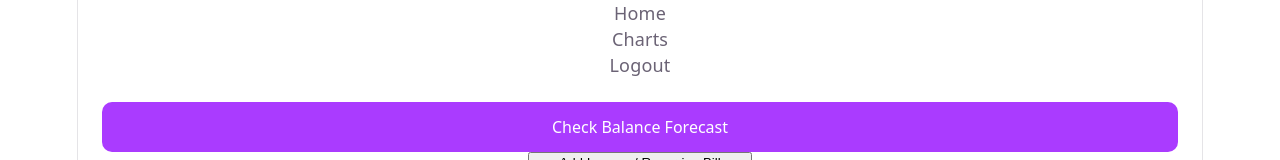
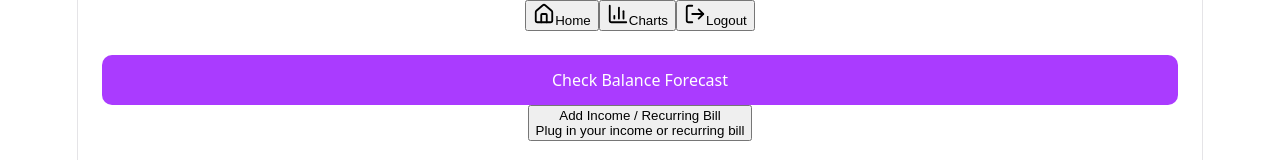
Before and after one commit to excelyynxl-a11y/sapu, a React (Vite) app in the folder frontend/: page /home in a window 1280 px wide. Shown: the top 160 px of the page. Built offline with nearby package versions, Linux system fonts and the light colour scheme; no server answers.

Commit message:
feat(navbar): Navbar component at bottom with home, chart, logout buttons

```diff
--- a/frontend/src/components/Navbar.jsx
+++ b/frontend/src/components/Navbar.jsx
@@ -1,21 +1,52 @@
-import React from 'react'
+import { useLocation, useNavigate } from 'react-router-dom'
+import { Home, BarChart3, LogOut } from 'lucide-react'
+import { useAuthStore } from '../store/useAuthStore'
 
 function Navbar() {
-  // displayed at bottom of page
-  // hidden in landing, login, register page
+  const location = useLocation()
+  const navigate = useNavigate()
+  const { logout } = useAuthStore()
+
+  const hiddenPaths = ['/', '/login', '/signup']
+  if (hiddenPaths.includes(location.pathname)) {
+    return null
+  }
+
+  const handleLogout = async () => {
+    try {
+      await logout()
+      navigate('/')
+    } catch (error) {
+      console.log('Error in logout:', error)
+    }
+  }
 
   return (
-    <div>
-      <div>
-        Home
-      </div>
-      <div>
-        Charts
-      </div>
-      <div>
-        Logout
-      </div>
-    </div>
+    <nav className="navbar">
+      {/* home button */}
+      <button
+        className={`nav-item ${location.pathname === '/home' ? 'active' : ''}`}
+        onClick={() => navigate('/home')}
+      >
+        <Home size={22} />
+        <span>Home</span>
+      </button>
+
+      {/* chart button */}
+      <button
+        className={`nav-item ${location.pathname === '/chart' ? 'active' : ''}`}
+        onClick={() => navigate('/chart')}
+      >
+        <BarChart3 size={22} />
+        <span>Charts</span>
+      </button>
+
+      {/* logout button */}
+      <button className="nav-item" onClick={handleLogout}>
+        <LogOut size={22} />
+        <span>Logout</span>
+      </button>
+    </nav>
   )
 }
 
```
